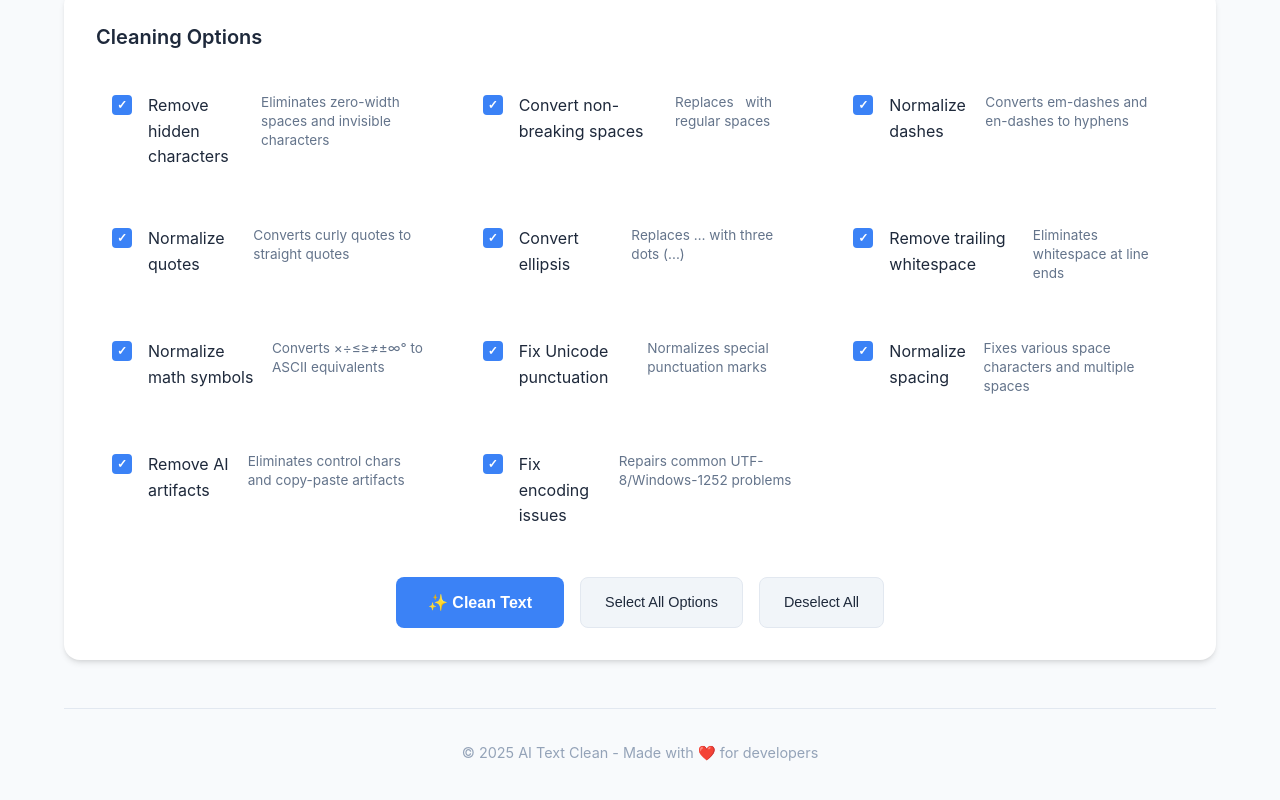
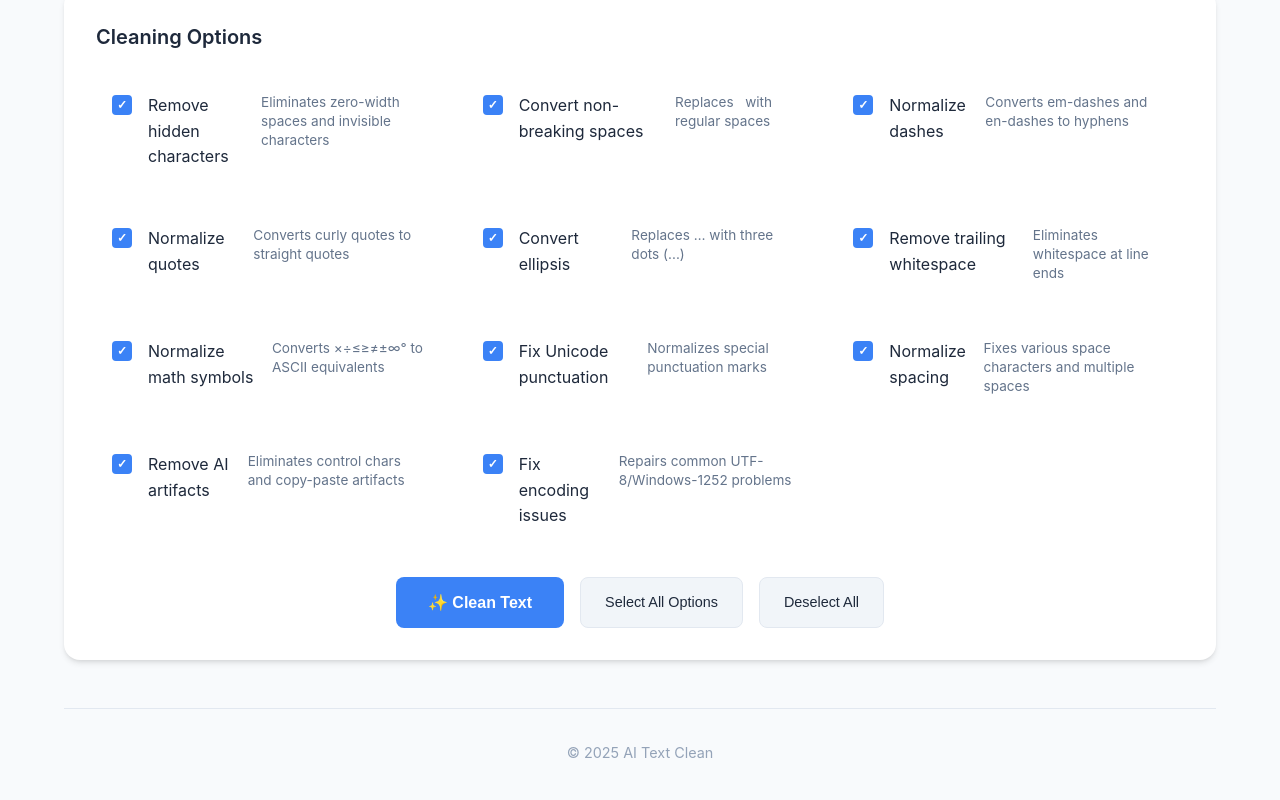
Before and after one commit to iansblog/CleanAI, a plain HTML site: page src/index.html in a window 1280 px wide. Shown: the part 715-1515 px from the top of the page. Drawn offline with Linux system fonts and the light colour scheme.

Commit message:
fix: Remove unnecessary text from footer in index.html

```diff
--- a/src/index.html
+++ b/src/index.html
@@ -150,7 +150,7 @@
         </main>
 
         <footer>
-            <p>&copy; 2025 AI Text Clean - Made with ❤️ for developers</p>
+            <p>&copy; 2025 AI Text Clean</p>
         </footer>
     </div>
 
```
Also changed, not shown: 1 other file.
